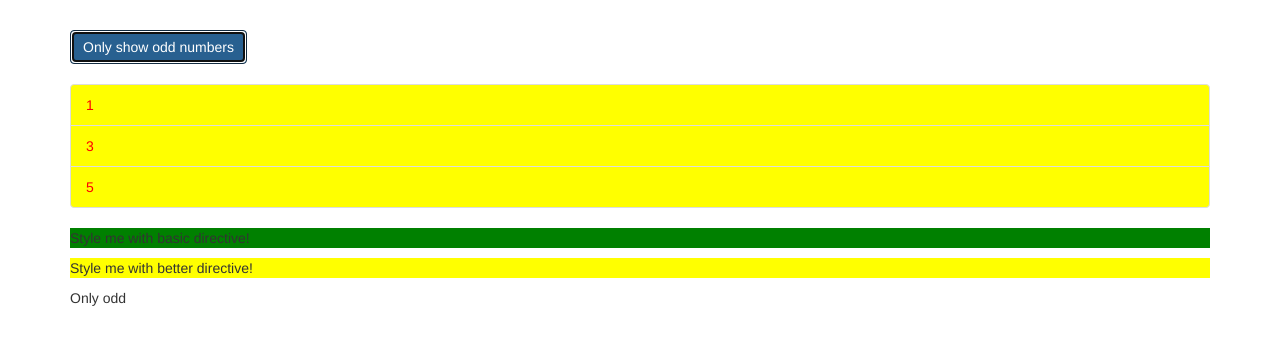
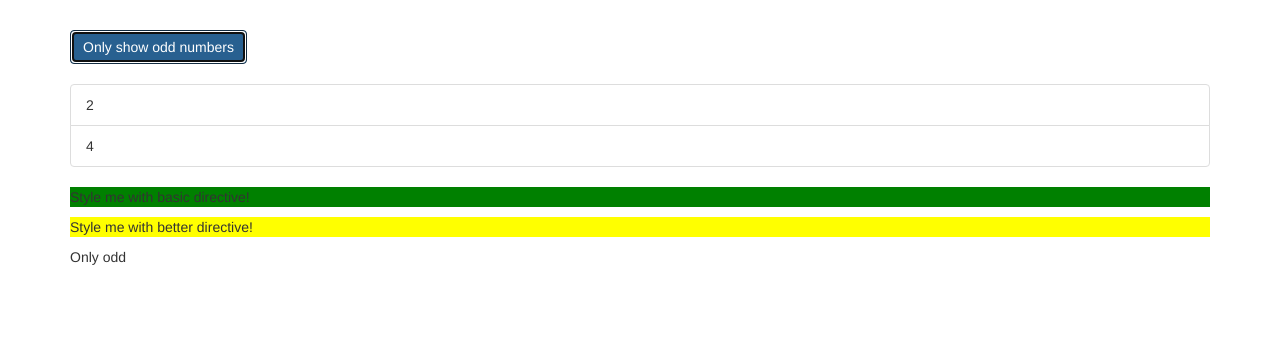
Before and after one commit to beta3000/Angular_5_directives-deep-dive, an Angular app: page / in a window 1280 px wide. Both pictures are taken after a click on the button "Only show odd numbers". Shown: the top 344 px of the page. Built offline with nearby package versions, Linux system fonts and the light colour scheme.

Commit message:
Building a Structural Directive.

```diff
--- a/src/app/app.component.html
+++ b/src/app/app.component.html
@@ -7,16 +7,25 @@
       </button>
       <br><br>
       <ul class="list-group">
-        <div *ngIf="onlyOdd">
-          <li
-            class="list-group-item"
-            [ngClass]="{odd: odd % 2 !== 0 }"
-            [ngStyle]="{backgroundColor: odd % 2 !== 0 ? 'yellow' : 'transparent'}"
-            *ngFor="let odd of oddNumbers">
-            {{odd}}
-          </li>
-        </div>
-        <div *ngIf="!onlyOdd">
+        <!--<div *ngIf="onlyOdd">-->
+        <!--<li-->
+        <!--class="list-group-item"-->
+        <!--[ngClass]="{odd: odd % 2 !== 0 }"-->
+        <!--[ngStyle]="{backgroundColor: odd % 2 !== 0 ? 'yellow' : 'transparent'}"-->
+        <!--*ngFor="let odd of oddNumbers">-->
+        <!--{{odd}}-->
+        <!--</li>-->
+        <!--</div>-->
+        <!--<div *ngIf="!onlyOdd">-->
+        <!--<li-->
+        <!--class="list-group-item"-->
+        <!--[ngClass]="{odd: even % 2 !== 0 }"-->
+        <!--[ngStyle]="{backgroundColor: even % 2 !== 0 ? 'yellow' : 'transparent'}"-->
+        <!--*ngFor="let even of evenNumbers">-->
+        <!--{{even}}-->
+        <!--</li>-->
+        <!--</div>-->
+        <div *appUnless="!onlyOdd">
           <li
             class="list-group-item"
             [ngClass]="{odd: even % 2 !== 0 }"
--- a/src/app/app.module.ts
+++ b/src/app/app.module.ts
@@ -6,12 +6,14 @@ import {HttpModule} from '@angular/http';
 import {AppComponent} from './app.component';
 import {BasicHighlightDirective} from './basic-highlight/basic-highlight.directive';
 import {BetterHighlightDirective} from './better-highlight/better-highlight.directive';
+import {UnlessDirective} from './unless.directive';
 
 @NgModule({
   declarations: [
     AppComponent,
     BasicHighlightDirective,
-    BetterHighlightDirective
+    BetterHighlightDirective,
+    UnlessDirective
   ],
   imports: [
     BrowserModule,
--- /dev/null
+++ b/src/app/unless.directive.ts
@@ -0,0 +1,18 @@
+import {Directive, Input, TemplateRef, ViewContainerRef} from '@angular/core';
+
+@Directive({
+  selector: '[appUnless]'
+})
+export class UnlessDirective {
+  constructor(private templateRef: TemplateRef<any>, private vcRef: ViewContainerRef) {
+  }
+
+  @Input() set appUnless(condition: boolean) {
+    if (!condition) {
+      this.vcRef.createEmbeddedView(this.templateRef);
+    } else {
+      this.vcRef.clear();
+    }
+  }
+
+}
```
Also changed, not shown: 1 other file (tests, documents, lock files or other folders).
